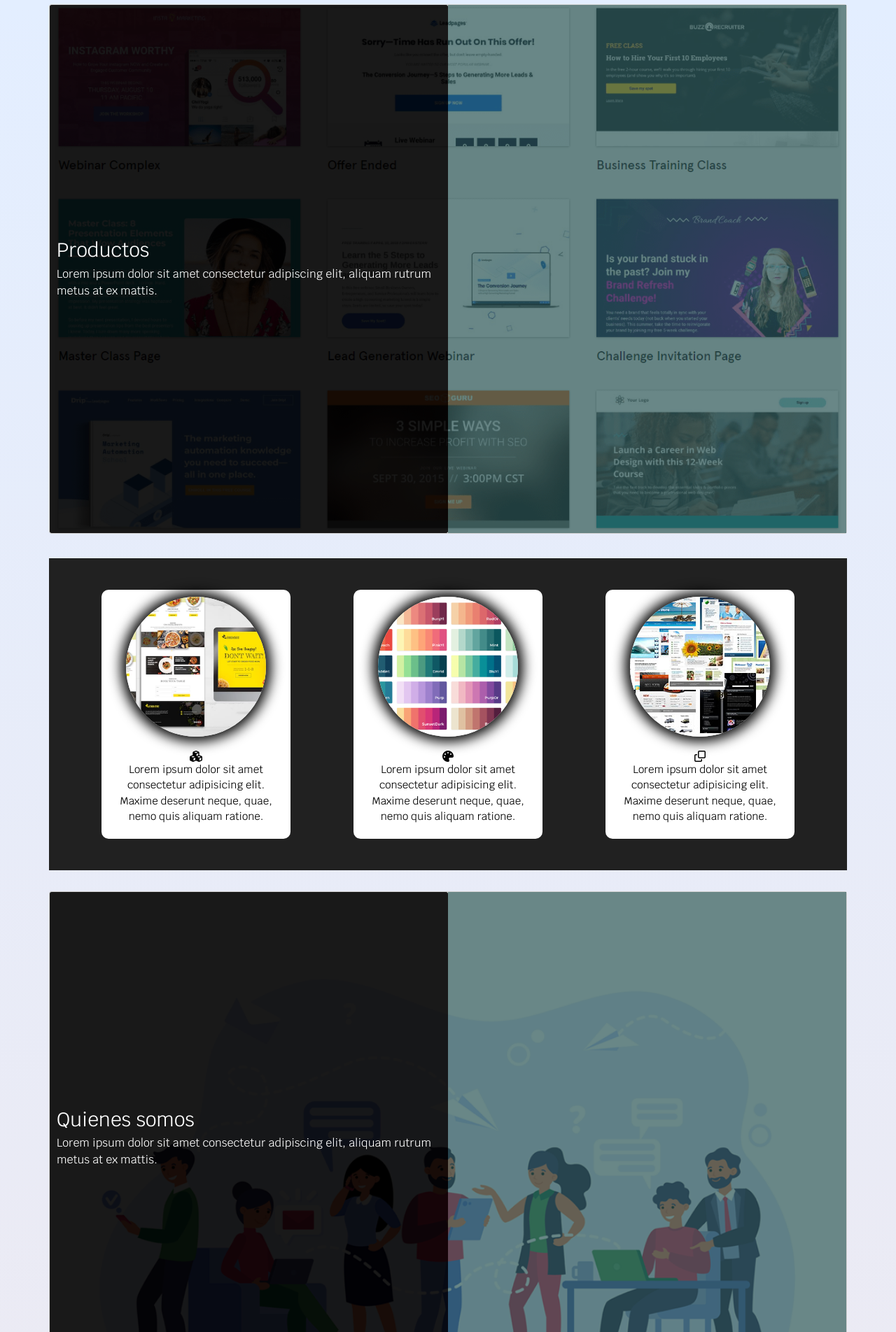
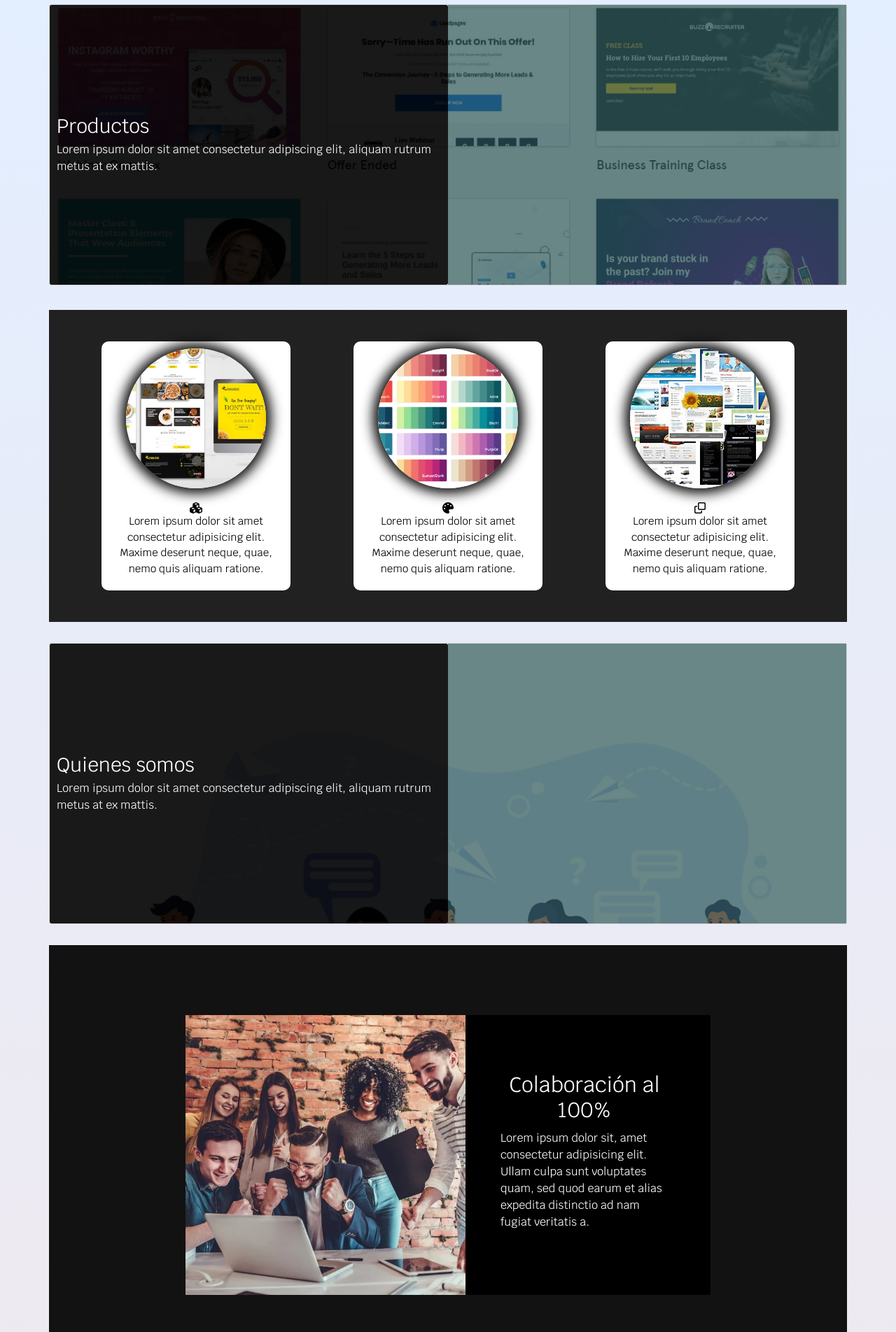
Before and after one commit to BryanC7/Portafolio-Talento-Digital, a web app: file index.html in a window 1280 px wide. Shown: the part 90-1994 px from the top of the page at 70% size. Run offline with its HTML, style and script files only (its server is not run), Linux system fonts and the light colour scheme; some libraries are stand-ins or nearby versions.

Commit message:
Modificando imágenes de cada sección

```diff
--- a/css/styles.css
+++ b/css/styles.css
@@ -272,6 +272,26 @@
 }
 
 /* Main */
+.img-card {
+    width: 100%;
+    height: 40rem;
+    background-size: cover;
+    background-repeat: no-repeat;
+}
+@media (max-width: 576px) {
+    .img-card {
+        height: 30rem;
+    }
+}
+.img-card-1 {
+    background-image: url(/img/productos.png);
+}
+.img-card-2 {
+    background-image: url(/img/quienes-somos.png);
+}
+.img-card-3 {
+    background-image: url(/img/contacto.png);
+}
 .card-img-overlay {
     background-color: rgba(0, 0, 0, 0.9);
     right: 50%;
--- a/index.html
+++ b/index.html
@@ -53,7 +53,7 @@
         <div class="container py-5">
             <div class="row gap-5" id="productos">
                 <div class="card text-white col mx-auto my-2">
-                    <img class="img-card" src="img/productos.png" alt="Productos">
+                    <div class="img-card img-card-1"></div>
                     <div class="img-overlay"></div>
                     <div class="card-img-overlay d-flex justify-content-center flex-column">
                         <h2 class="card-title text-start">Productos</h2>
@@ -63,19 +63,19 @@
                     </div>
                 </div>
                 <div class="row justify-content-around bg-card-productos p-5 m-0">
-                    <div class="col col-md-3 card-productos p-3 my-4">
+                    <div class="col-12 col-md-3 card-productos p-3 my-4">
                         <div class="img-circle bg-img-1"></div>
                         <i class="fa-solid fa-cubes"></i>
                         <p class="fs-4">Lorem ipsum dolor sit amet consectetur adipisicing elit. Maxime deserunt neque,
                             quae, nemo quis aliquam ratione.</p>
                     </div>
-                    <div class="col col-md-3 card-productos p-3 my-4">
+                    <div class="col-12 col-md-3 card-productos p-3 my-4">
                         <div class="img-circle bg-img-2"></div>
                         <i class="fa-solid fa-palette"></i>
                         <p class="fs-4">Lorem ipsum dolor sit amet consectetur adipisicing elit. Maxime deserunt neque,
                             quae, nemo quis aliquam ratione.</p>
                     </div>
-                    <div class="col col-md-3 card-productos p-3 my-4">
+                    <div class="col-12 col-md-3 card-productos p-3 my-4">
                         <div class="img-circle bg-img-3"></div>
                         <i class="fa-regular fa-clone"></i>
                         <p class="fs-4">Lorem ipsum dolor sit amet consectetur adipisicing elit. Maxime deserunt neque,
@@ -83,7 +83,7 @@
                     </div>
                 </div>
                 <div class="card text-white col mx-auto" id="quienes-somos">
-                    <img class="img-card" src="img/quienes somos.png" alt="Quienes somos">
+                    <div class="img-card img-card-2"></div>
                     <div class="img-overlay"></div>
                     <div class="card-img-overlay d-flex justify-content-center flex-column">
                         <h2 class="card-title text-start">Quienes somos</h2>
@@ -122,7 +122,7 @@
                         </div>
                 </article>
                 <div class="card text-white col mx-auto">
-                    <img class="img-card" src="img/contacto.png" alt="Contacto">
+                    <div class="img-card img-card-3"></div>
                     <div class="img-overlay"></div>
                     <div class="card-img-overlay d-flex justify-content-center flex-column">
                         <h2 class="card-title text-start">Contacto</h2>
```
Also changed, not shown: img/quienes-somos.png (renamed from img/quienes somos.png).
